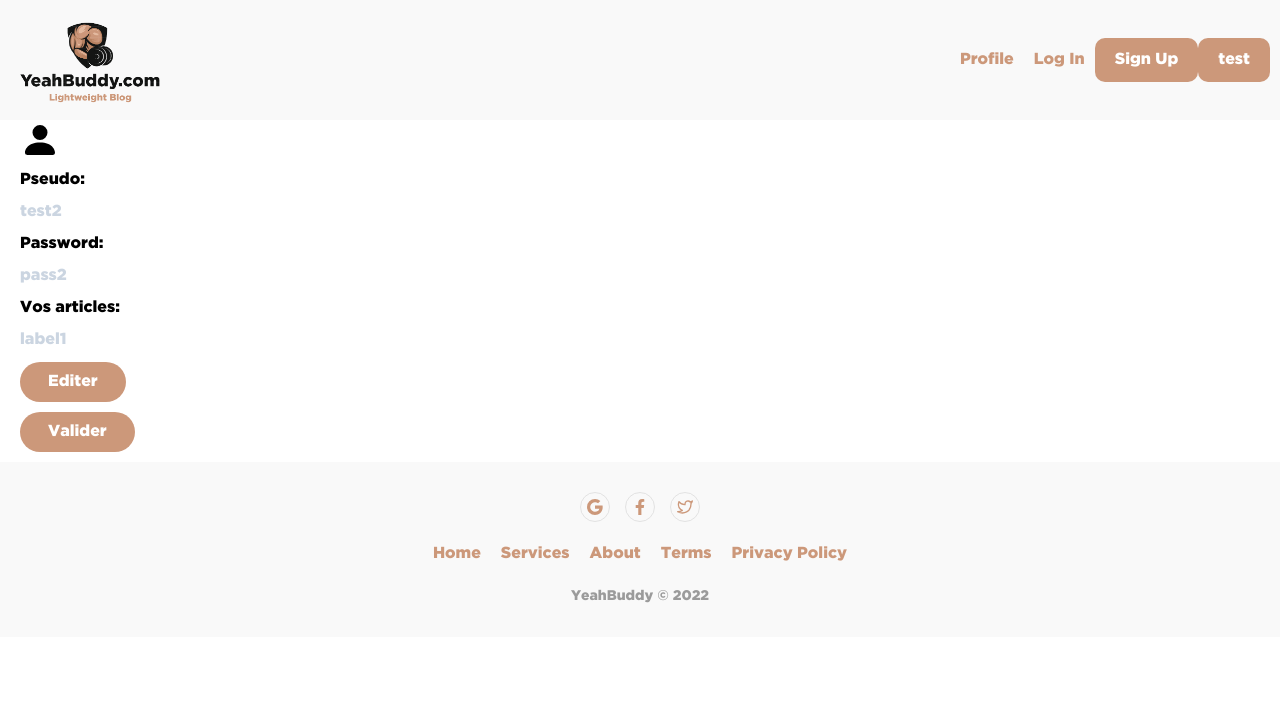
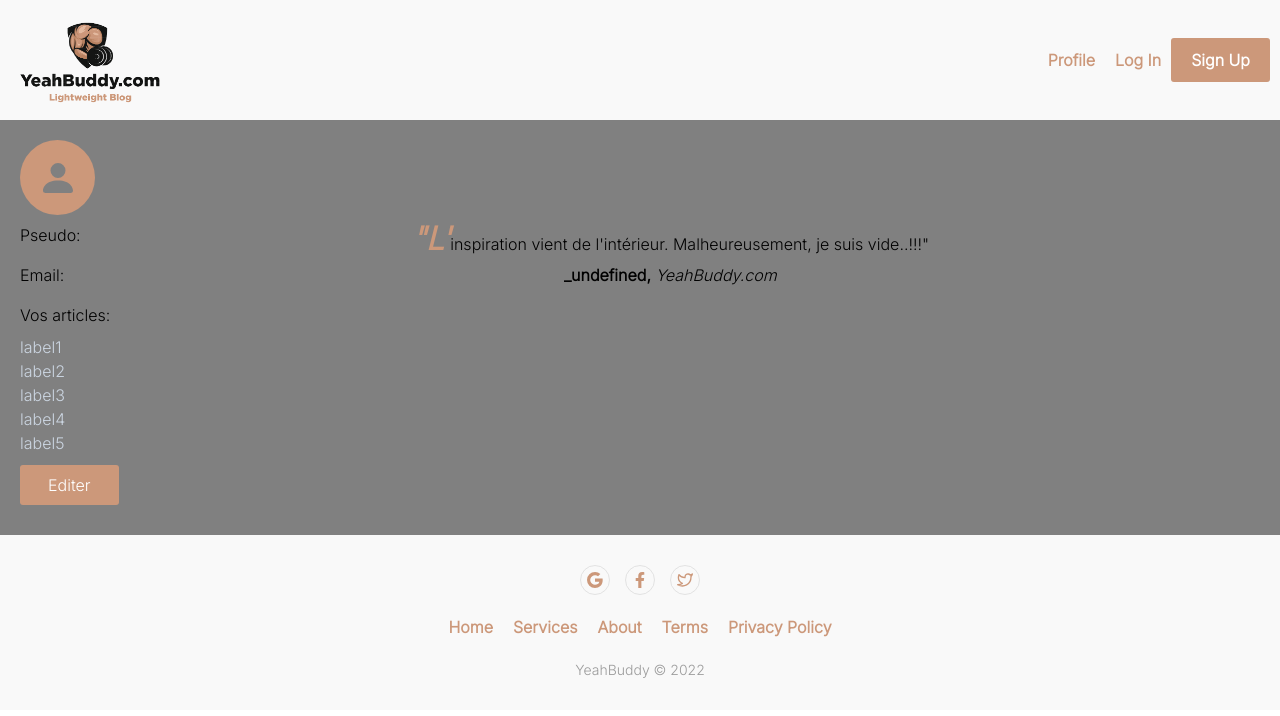
Before and after one commit to Sttayllah/WCS-monorepo, a React (Create React App) app in the folder front/: page /userzzz in a window 1280 px wide. Shown: the top 716 px of the page. Built offline with nearby package versions, Linux system fonts and the light colour scheme.

Commit message:
Improved User profile style && added updateuser query

```diff
--- a/front/src/App.css
+++ b/front/src/App.css
@@ -1,7 +1,8 @@
-@font-face {
+@import url('https://fonts.googleapis.com/css2?family=Inter:wght@300&display=swap');
+/* @font-face {
   font-family: Gotham;
   src: url(./fonts/Gotham\ Black\ Regular.ttf);
-}
+} */
 
 body {
   margin: 0;
@@ -9,7 +10,7 @@ body {
   --main-color: #cc987a;
   --secondary-color: #111211;
   --light-grey: #dadada2d;
-  font-family: Gotham;
+  font-family: 'Inter', sans-serif;
 }
 
 /* HEADER */
@@ -49,7 +50,7 @@ body {
   font-weight: 600;
   background-color: var(--main-color);
   color: #fff;
-  border-radius: 10px;
+  border-radius: 3px;
   padding: 10px 20px;
 }
 
@@ -74,7 +75,9 @@ body {
   flex-direction: row;
 }
 
-.footer-logo-wrapper .footer-icon-google, .footer-logo-wrapper .footer-icon-facebook, .footer-logo-wrapper .footer-icon-twitter {
+.footer-logo-wrapper .footer-icon-google,
+.footer-logo-wrapper .footer-icon-facebook,
+.footer-logo-wrapper .footer-icon-twitter {
   border: 1px solid #dadadac2;
   border-radius: 100%;
   width: 30px;
@@ -123,6 +126,10 @@ body {
 }
 
 /* LOGIN */
+
+.userProfileGlobal {
+  background-color: #808080;
+}
 
 .login-main-wrapper {
   height: 100vh;
@@ -396,3 +403,20 @@ body {
 .w\-1\/11 {
   width: 9.0909%;
 }
+
+/* user profile */
+
+.citation::first-letter {
+  font-size: 2rem;
+  font-style: italic;
+  color: #cc987a;
+  font-weight: bold;
+}
+
+.citationUser {
+  font-weight: bold;
+}
+
+.citationOrigin {
+  font-weight: 200;
+}
--- a/front/src/App.tsx
+++ b/front/src/App.tsx
@@ -52,9 +52,6 @@ function App() {
             <Link to={`/registration`}>
               <button className="header-signup">Sign Up</button>
             </Link>
-            <button className="header-signup" onClick={() => getuserdata()}>
-              test
-            </button>
           </div>
         </header>
         <Routes>
--- a/front/src/components/Userprofile.tsx
+++ b/front/src/components/Userprofile.tsx
@@ -1,14 +1,28 @@
-import { useEffect, useState } from 'react';
+import { gql, useMutation } from '@apollo/client';
+import { useContext, useEffect, useState } from 'react';
+import userContext from '../contexts/UserContext';
 import { Article, FileImageData, User } from '../model/models';
 import { getImageFromFile, isNullOrEmpty } from '../services/utils';
 import { Avatar } from './static/Avatar';
+import { Button } from './static/Button';
 import { Input } from './static/Input';
 import { Label } from './static/Label';
 import { GenericModal } from './static/Modal';
 import { Value } from './static/Value';
 
+const UPDATE_USER_MUTATION = gql`
+  mutation updateUser($email: String!, $pseudo: String!, $description: String!, $avatar: String!) {
+    updateUser(email: $email, pseudo: $pseudo, description: $description, avatar: $avatar) {
+      id
+      email
+      pseudo
+      description
+      avatar
+    }
+  }
+`;
 interface UserProfileProps {
-  user: User;
+  user?: User;
   articles?: Article[];
   editMode?: boolean;
   onChange?: (value: any) => void;
@@ -16,16 +30,44 @@ interface UserProfileProps {
 }
 
 export const Userprofile = (props: UserProfileProps) => {
-  const [pseudo, setPseudo] = useState(props.user.pseudo);
-  const [password, setPassword] = useState(props.user.password);
+  const currentUser = useContext(userContext).user;
+  const [pseudo, setPseudo] = useState(currentUser.pseudo);
+  const [email, setEmail] = useState(currentUser.email);
+  const [password, setPassword] = useState(currentUser.password);
+  const [description, setDescription] = useState(currentUser.description);
   const [showModal, setShowModal] = useState(false);
-  const [avatar, setAvatar] = useState(localStorage.getItem('userImage'));
+  const [avatar, setAvatar] = useState(currentUser.avatar);
   const YEAH_BUDDY = new Audio('yeah_buddy.mp3');
+  const [editMode, setEditMode] = useState(false);
   const articles = props.articles && props.articles;
+
+  const [updateUser] = useMutation(UPDATE_USER_MUTATION, {
+    variables: {
+      email: currentUser.email,
+      pseudo: pseudo,
+
+      description: description,
+      avatar: avatar,
+    },
+  });
+  useEffect(() => {
+    if (currentUser) {
+      setPseudo(currentUser.pseudo);
+      setEmail(currentUser.email);
+      setDescription(currentUser.description);
+      setAvatar(currentUser.avatar);
+      setEditMode(false);
+    }
+  }, [currentUser]);
+
   return (
     <>
-      <div className={'userProfileGlobal'} style={{ display: 'flex', flexDirection: 'column' }}>
+      <div
+        className={'userProfileGlobal'}
+        style={{ display: 'flex', flexDirection: 'column', padding: '20px' }}
+      >
         <Avatar
+          avatarBackgroundColor="#cc987a"
           onClick={() => {
             setShowModal(true);
             YEAH_BUDDY.play();
@@ -33,18 +75,24 @@ export const Userprofile = (props: UserProfileProps) => {
               YEAH_BUDDY.pause();
             };
           }}
-          src={avatar !== null ? avatar : ''}
+          src={avatar || ''}
         />
-        {props.editMode && (
+        {editMode && (
           <input
             onChange={async (e) => {
               try {
-                const file = (e.target as any).files[0];
-
-                const img: FileImageData = await getImageFromFile(file);
-
-                setAvatar(img.base64Data);
-                localStorage.setItem('userImage', img.base64Data);
+                // const file = (e.target as any).files[0];
+                // const img: FileImageData = await getImageFromFile(file)
+                // setAvatar(img.base64Data);
+                // localStorage.setItem('userImage', img.base64Data);
+                if (e.target.files !== null) {
+                  const file = e.target.files[0];
+                  const reader = new FileReader();
+                  reader.onload = (e) => {
+                    setAvatar(e.target?.result as string);
+                  };
+                  reader.readAsDataURL(file);
+                }
               } catch (err) {
                 console.log(err);
               }
@@ -54,46 +102,106 @@ export const Userprofile = (props: UserProfileProps) => {
           />
         )}
 
-        {props.editMode ? (
+        {editMode ? (
           <>
             <Input
               label={'Pseudo'}
               value={pseudo}
-              placeholder={pseudo}
+              placeholder={'Entrez votre pseudo'}
               onChange={(e) => {
                 setPseudo(e.target.value);
               }}
             />
             <Input
-              value={password}
-              onChange={(e) => setPassword(e.target.value)}
-              label={'Password'}
-              placeholder={password}
+              value={email}
+              onChange={(e) => {
+                setEmail(e.target.value);
+              }}
+              label={'Mail'}
+              placeholder={email}
+            />
+            <Input
+              value={description}
+              onChange={(e) => {
+                setDescription(e.target.value);
+              }}
+              label={'description'}
+              placeholder={description}
+            />
+
+            <Button
+              style={{ borderRadius: '3px' }}
+              title={'Valider'}
+              onClick={
+                () => {
+                  updateUser();
+                  setEditMode(false);
+                }
+
+                //DO SOMETHING ELSE WITH BDD
+              }
             />
           </>
         ) : (
           <>
-            <Label className={'py-2'}>Pseudo: </Label>
-            <Value className={'text-slate-300'}>{pseudo}</Value>
-            <Label className={'py-2'}>Password: </Label>
-            <Value className={'text-slate-300'}>{password}</Value>
+            <div
+              style={{
+                display: 'flex',
+                flexDirection: 'row',
+                minWidth: '100%',
+                justifyContent: 'space-between',
+              }}
+            >
+              <div style={{ display: 'flex', flexDirection: 'column' }}>
+                <Label className={'py-2'}>Pseudo: </Label>
+                <Value className={'text-slate-300'}>{pseudo}</Value>
+                <Label className={'py-2'}>Email: </Label>
+                <Value className={'text-slate-300'}>{email}</Value>
+              </div>
+
+              {/* <Label className={'py-2'}>Description: </Label> */}
+              <figure style={{ width: '100%', textAlign: 'center' }}>
+                <blockquote>
+                  <p className="citation">
+                    {isNullOrEmpty(description)
+                      ? '"L\'inspiration vient de l\'intérieur. Malheureusement, je suis vide..!!!"'
+                      : '"' + description}
+                  </p>
+                </blockquote>
+                <figcaption className="citationUser">
+                  {`_${pseudo},`} <cite className="citationOrigin">YeahBuddy.com</cite>
+                </figcaption>
+              </figure>
+            </div>
           </>
         )}
-        {!props.editMode && <Label className={'py-2'}>Vos articles: </Label>}
-        {!props.editMode &&
+        {!editMode && <Label className={'py-2'}>Vos articles: </Label>}
+        {!editMode &&
           articles?.map((article, index) => {
             return (
-              article.userId === props.user.id && (
-                <Label key={index}>
-                  <Value className={'text-slate-300'}>{article.label}</Value>
-                </Label>
-              )
+              // article.userId === props.user.id && (
+              <Label key={index}>
+                <Value className={'text-slate-300'}>{article.label}</Value>
+              </Label>
+              // )
             );
           })}
+        <Button
+          style={{ borderRadius: '3px' }}
+          title={'Editer'}
+          onClick={() => {
+            setShowModal(true);
+            YEAH_BUDDY.play();
+            YEAH_BUDDY.onended = () => {
+              YEAH_BUDDY.pause();
+            };
+          }}
+        />
       </div>
       <GenericModal
         cancelLabel="Fermer"
         isOpen={showModal}
+        onCancel={() => setShowModal(false)}
         title={
           <div
             style={{
@@ -103,14 +211,104 @@ export const Userprofile = (props: UserProfileProps) => {
               alignItems: 'center',
             }}
           >
-            <div>{props.user.pseudo}</div>{' '}
-            <Avatar onClick={() => setShowModal(true)} src={avatar !== null ? avatar : ''} />
+            <div
+              style={{
+                flexDirection: 'column',
+                display: 'flex',
+                height: '100%',
+                justifyContent: 'space-between',
+                alignItems: 'flex-start',
+                gap: '20px',
+              }}
+            >
+              <div>{currentUser.pseudo}</div>
+              <Avatar
+                onClick={() => {
+                  setShowModal(true);
+                  YEAH_BUDDY.play();
+                  YEAH_BUDDY.onended = () => {
+                    YEAH_BUDDY.pause();
+                  };
+                }}
+                src={avatar !== null ? avatar : ''}
+              />
+              <input
+                onChange={async (e) => {
+                  try {
+                    // const file = (e.target as any).files[0];
+                    // const img: FileImageData = await getImageFromFile(file)
+                    // setAvatar(img.base64Data);
+                    // localStorage.setItem('userImage', img.base64Data);
+                    if (e.target.files !== null) {
+                      const file = e.target.files[0];
+                      const reader = new FileReader();
+                      reader.onload = (e) => {
+                        setAvatar(e.target?.result as string);
+                      };
+                      reader.readAsDataURL(file);
+                    }
+                  } catch (err) {
+                    console.log(err);
+                  }
+                }}
+                accept={'image/*'}
+                type={'file'}
+              />
+            </div>
+            <div
+              style={{
+                flexDirection: 'column',
+                display: 'flex',
+                justifyContent: 'space-between',
+                alignItems: 'center',
+              }}
+            >
+              <Input
+                label={'Pseudo'}
+                value={pseudo}
+                placeholder={'Entrez votre pseudo'}
+                onChange={(e) => {
+                  setPseudo(e.target.value);
+                }}
+              />
+              <Input
+                value={email}
+                onChange={(e) => {
+                  setEmail(e.target.value);
+                }}
+                label={'Mail'}
+                placeholder={email}
+              />
+              <Input
+                type="textarea"
+                value={description}
+                onChange={(e) => {
+                  setDescription(e.target.value);
+                }}
+                label={'description'}
+                placeholder={description}
+              />
+
+              <Button
+                style={{ borderRadius: '3px' }}
+                title={'Valider'}
+                onClick={
+                  () => {
+                    updateUser();
+                    YEAH_BUDDY.play();
+                    YEAH_BUDDY.onended = () => {
+                      YEAH_BUDDY.pause();
+                    };
+                    setShowModal(false);
+                  }
+
+                  //DO SOMETHING ELSE WITH BDD
+                }
+              />
+            </div>
           </div>
         }
-        onCancel={() => setShowModal(false)}
-      >
-        <div>{props.user.description}</div>
-      </GenericModal>
+      ></GenericModal>
     </>
   );
 };
--- a/front/src/components/static/Avatar.tsx
+++ b/front/src/components/static/Avatar.tsx
@@ -12,7 +12,15 @@ export const Avatar = (props: AvatarProps) => {
   return (
     <div
       className={classNames('')}
-      style={{ backgroundColor: props.avatarBackgroundColor, borderRadius: '100%' }}
+      style={{
+        backgroundColor: props.avatarBackgroundColor,
+        borderRadius: '100%',
+        display: 'flex',
+        width: 75,
+        height: 75,
+        justifyContent: 'center',
+        alignItems: 'center',
+      }}
       onClick={props.onClick && props.onClick}
     >
       {!isNullOrEmpty(props.src) ? (
@@ -22,7 +30,7 @@ export const Avatar = (props: AvatarProps) => {
           alt="user avatar"
         />
       ) : (
-        <PersonFill color={props.avatarColor || '#000'} size={40} />
+        <PersonFill color={props.avatarColor || '#808080'} size={40} />
       )}
     </div>
   );
--- a/front/src/components/static/Button.tsx
+++ b/front/src/components/static/Button.tsx
@@ -14,7 +14,7 @@ export const Button = (props: ButtonProps) => {
     <div
       onClick={props.onClick}
       style={props.style}
-      className="flex justify-center bg-[#cc987a] text-white rounded-full w-fit px-7 py-2 mt-2.5 mb-2.5 cursor-pointer"
+      className="flex justify-center bg-[#cc987a] text-white w-fit px-7 py-2 mt-2.5 mb-2.5 cursor-pointer"
     >
       {props.children}
       <Label style={{ padding: '0 20px' }}>{props.title}</Label>
--- a/front/src/components/static/Modal.tsx
+++ b/front/src/components/static/Modal.tsx
@@ -28,10 +28,25 @@ export const GenericModal = (props: GenericModalProps) => {
     <Dialog open={isOpen} onClose={() => props.onCancel} className="relative z-50">
       <div className="fixed inset-0 flex items-center justify-center p-4 ">
         <Dialog.Panel
-          className="w-2/4 h-2/4 rounded-lg  p-2.5"
-          style={{ backgroundColor: ' #9b9b9b', color: 'white' }}
+          className="w-3/4 h-3/4 rounded-lg  p-2.5"
+          style={{
+            backgroundColor: ' #9b9b9b',
+            color: 'white',
+            display: 'flex',
+            flexDirection: 'column',
+            justifyContent: 'space-between',
+          }}
         >
-          <Dialog.Title style={{ padding: '20px 20px', fontSize: '2em' }}>
+          <Dialog.Title
+            style={{
+              padding: '20px 20px',
+              fontSize: '1.3em',
+              height: '100%',
+              display: 'flex',
+              justifyContent: 'center',
+              alignItems: 'center',
+            }}
+          >
             {props.title}
           </Dialog.Title>
           <Dialog.Description>{props.subTitle}</Dialog.Description>
@@ -48,18 +63,6 @@ export const GenericModal = (props: GenericModalProps) => {
               title={props.cancelLabel || 'Annuler'}
             />
           </div>
-
-          {props.onConfirm && (
-            <div className="flex self-end pb-2.5">
-              <Button
-                style={{ cursor: 'pointer' }}
-                onClick={() => {
-                  props.onConfirm && props.onConfirm();
-                }}
-                title={props.confirmLabel || 'Valider'}
-              />
-            </div>
-          )}
         </Dialog.Panel>
       </div>
     </Dialog>
--- a/front/src/pages/Login.tsx
+++ b/front/src/pages/Login.tsx
@@ -29,9 +29,9 @@ function Login() {
       // console.log(data);
       const res = JSON.parse(data.getToken);
       // console.log(res);
+      setLocalUser({ ...res.user });
       localStorage.setItem('token', res.token);
-      setLocalUser({ ...res.user });
-      navigate('/');
+      navigate('/userzzz');
     },
     onError(error) {
       console.log(error);
--- a/front/src/pages/Registration.tsx
+++ b/front/src/pages/Registration.tsx
@@ -39,8 +39,8 @@ function Registration() {
       email: email,
       password: password,
       pseudo: pseudo,
-      avatar: 'sdfhkqjloqsl',
-      description: 'jkfdhqsjklfhqlkfh',
+      avatar: '',
+      description: '',
     },
     onCompleted: () => console.log('ok'),
     onError(error) {
--- a/front/src/pages/UserScreen.tsx
+++ b/front/src/pages/UserScreen.tsx
@@ -1,27 +1,11 @@
 import '../App.css';
-import { useState } from 'react';
-import { Button } from '../components/static/Button';
-
 import { Userprofile } from '../components/Userprofile';
-import { articles, users } from '../model/fakeDatas';
-import { User } from '../model/models';
+import { articles } from '../model/fakeDatas';
 
 export const UserScreen = () => {
-  const allUsers: User[] = users;
-
-  const [editMode, setEditMode] = useState(false);
   return (
-    <div className={'userprofileGlobal'} style={{ paddingLeft: '20px' }}>
-      <Userprofile user={allUsers[1]} editMode={editMode} articles={articles} />
-      <Button title={'Editer'} onClick={() => setEditMode(true)} />
-      <Button
-        title={'Valider'}
-        onClick={() => {
-          setEditMode(false);
-
-          //DO SOMETHING ELSE WITH BDD
-        }}
-      />
+    <div className={'userprofileGlobal'}>
+      <Userprofile articles={articles} />
     </div>
   );
 };
```
Also changed, not shown: front/src/components/static/Input.tsx (+7 -8 lines), front/public/hero.png (added), 1 other file (tests, documents, lock files or other folders).
